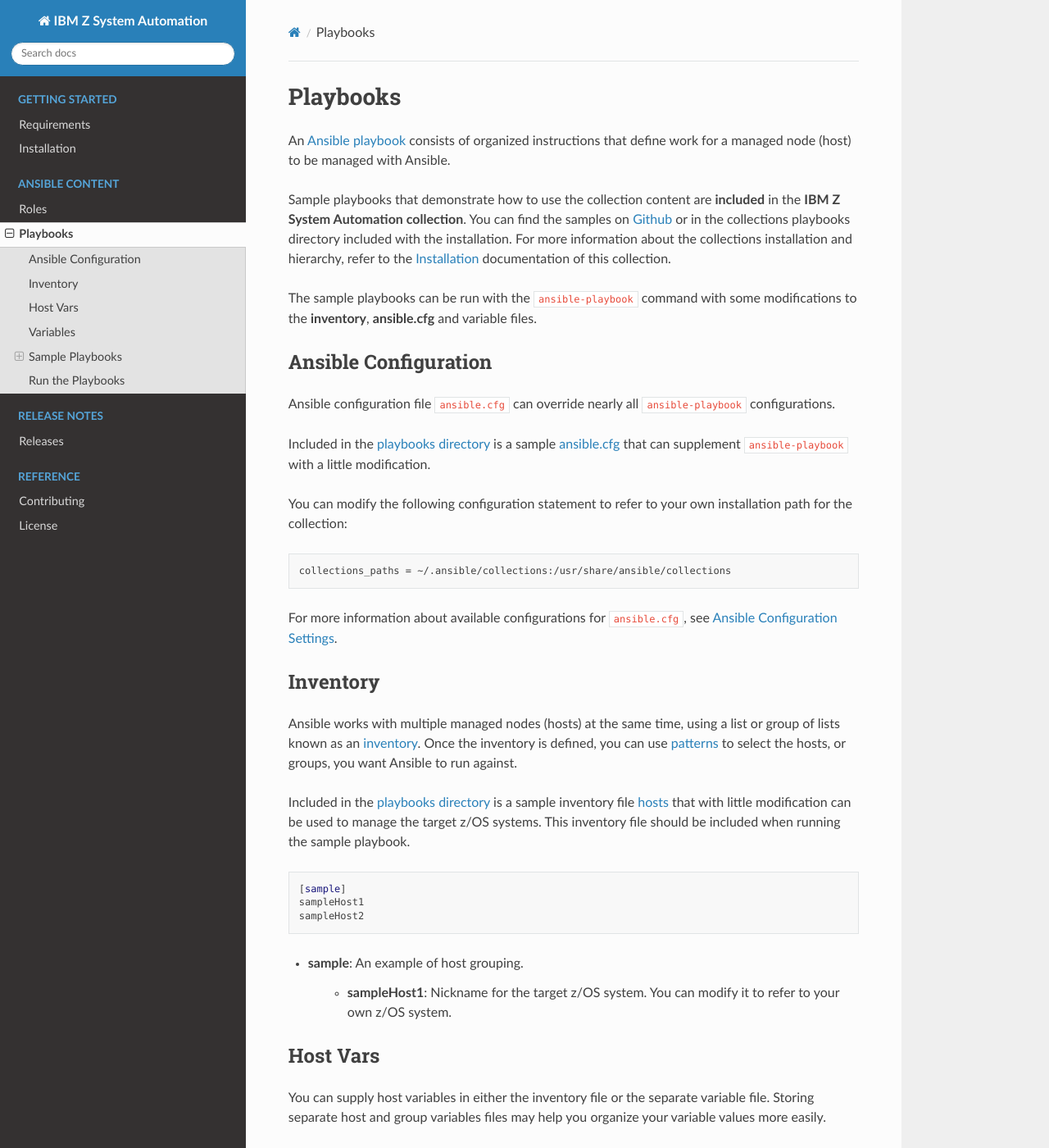
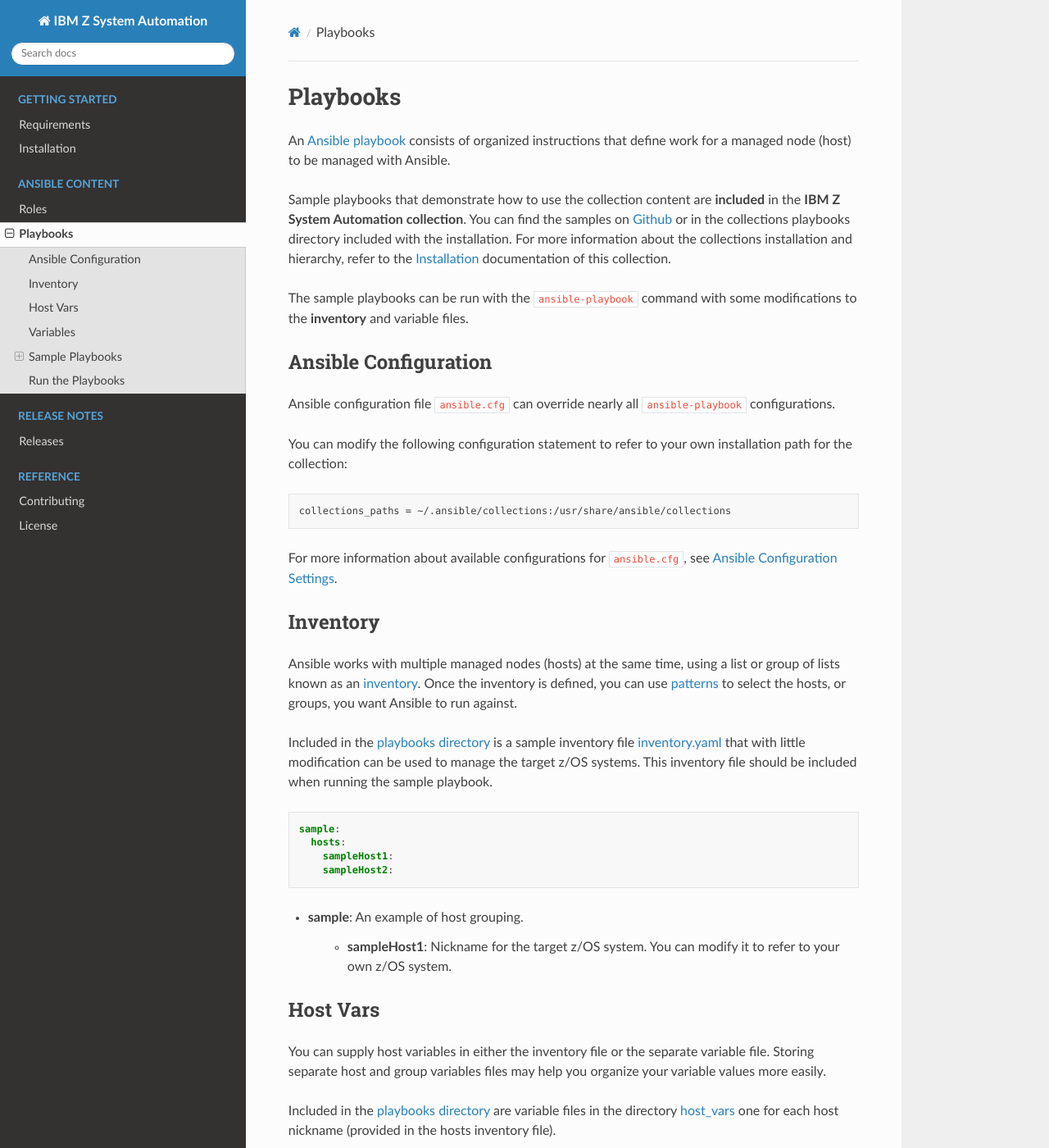
Before and after one commit to ansible-collections/ibm_zos_sysauto, a Sphinx documentation site: the page built from docs/source/playbooks.rst, in a window 1280 px wide and 1400 px high. Shown: the whole window at 82% size. Built offline with Sphinx 7.4.7 and the Read the Docs theme 2.0.0, drawn with Linux system fonts in a browser that asks for light colours; some of the changed text lies outside the part shown.

Commit message:
Converge inventory (#3)
* use yaml format for inventory and remove ansible.cfg

* adapt documentation to inventory.yaml

* update release notes

```diff
--- a/docs/source/playbooks.rst
+++ b/docs/source/playbooks.rst
@@ -15,15 +15,13 @@ directory included with the installation.
 For more information about the collections installation and hierarchy, refer to the `Installation`_ documentation of this collection.
 
 The sample playbooks can be run with the ``ansible-playbook`` command with some
-modifications to the **inventory**, **ansible.cfg** and variable files.
+modifications to the **inventory** and variable files.
 
 
 Ansible Configuration
 =====================
 
 Ansible configuration file ``ansible.cfg`` can override nearly all ``ansible-playbook`` configurations.
-
-Included in the `playbooks directory`_ is a sample `ansible.cfg`_ that can supplement ``ansible-playbook`` with a little modification.
 
 You can modify the following configuration statement to refer to your own installation path for the collection:
 
@@ -39,14 +37,15 @@ Inventory
 Ansible works with multiple managed nodes (hosts) at the same time, using a list or group of lists known as an `inventory`_.
 Once the inventory is defined, you can use `patterns`_ to select the hosts, or groups, you want Ansible to run against.
 
-Included in the `playbooks directory`_ is a sample inventory file `hosts`_ that with little modification
+Included in the `playbooks directory`_ is a sample inventory file `inventory.yaml`_ that with little modification
 can be used to manage the target z/OS systems. This inventory file should be included when running the sample playbook.
 
 .. code-block:: yaml
 
-   [sample]
-   sampleHost1
-   sampleHost2
+   sample:
+     hosts:
+       sampleHost1:
+       sampleHost2:
 
 * **sample**: An example of host grouping.
 
@@ -131,13 +130,13 @@ Use the `ansible-playbook`_ command to run a sample playbook. The command syntax
 
 .. code-block:: sh
 
-   $ ansible-playbook [-i hosts] sample_pb_*.yaml
+   $ ansible-playbook [-i INVENTORY] sample_pb_*.yaml
 
 for example:
 
 .. code-block:: sh
 
-   $ ansible-playbook -i hosts sample_pb_create_dynres.yaml
+   $ ansible-playbook -i inventory.yaml sample_pb_create_dynres.yaml
 
 
 To adjust the logging verbosity, include the ``-v`` option with `ansible-playbook`_ command. You can append more letter ``v``'s, for example, ``-v``, ``-vv``, ``-vvv``, or ``-vvvv``, to obtain more details in case a connection failed.
@@ -160,8 +159,8 @@ Each letter ``v`` increases the logging verbosity similar to the traditional log
    https://docs.ansible.com/ansible/latest/user_guide/intro_inventory.html
 .. _patterns:
    https://docs.ansible.com/ansible/latest/user_guide/intro_patterns.html#intro-patterns
-.. _hosts:
-   https://github.com/ansible-collections/ibm_zos_sysauto/blob/main/playbooks/hosts
+.. _inventory.yaml:
+   https://github.com/ansible-collections/ibm_zos_sysauto/blob/main/playbooks/inventory.yaml
 .. _host_vars:
    https://github.com/ansible-collections/ibm_zos_sysauto/blob/main/playbooks/host_vars/
 .. _vars:
--- a/docs/source/release_notes.rst
+++ b/docs/source/release_notes.rst
@@ -14,6 +14,7 @@ Notes
 
 * Update not required
 * Add default values for credentials in sample playbooks.
+* Provide inventory sample in YAML format.
 
 Availability
 ------------
```
Also changed, not shown: 5 other files.
